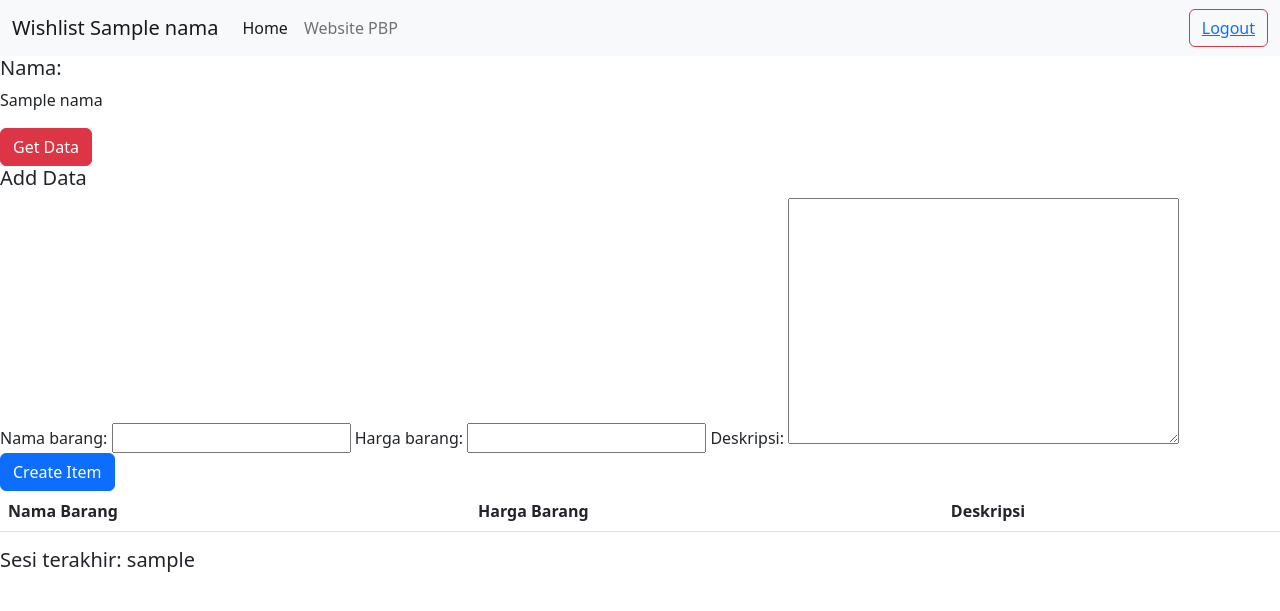
After one commit to AdrianRamadhan27/django_project_pbp, a Django app: template wishlist/templates/wishlist_ajax.html in a window 1280 px wide. The commit adds this page. Shown: the top 611 px of the page. Run offline with Django 4.2, Linux system fonts and the light colour scheme; tables that the repository leaves empty hold one stand-in row (values such as "Sample post"); the template is opened without the code that fills it: values that come from a table or form of the project are taken from there, most other values are stand-ins (such as "Sample title", 1, 10 or a date in 2020); lists and menus that the app fills with data are empty.

Commit message:
Tutorial 5

```diff
--- a/templates/base.html
+++ b/templates/base.html
@@ -9,6 +9,7 @@
   <link href="https://cdn.jsdelivr.net/npm/bootstrap@5.2.1/dist/css/bootstrap.min.css" rel="stylesheet" integrity="sha384-iYQeCzEYFbKjA/T2uDLTpkwGzCiq6soy8tYaI1GyVh/UjpbCx/TYkiZhlZB6+fzT" crossorigin="anonymous">
   {% block meta %}
   {% endblock meta %}
+
 </head>
 
 <body>
--- /dev/null
+++ b/wishlist/forms.py
@@ -0,0 +1,18 @@
+from django import forms
+from wishlist.models import BarangWishlist
+
+
+# creating a form
+class WishlistForm(forms.ModelForm):
+
+    # create meta class
+    class Meta:
+        # specify model to be used
+        model = BarangWishlist
+
+        # specify fields to be used
+        fields = [
+            "nama_barang",
+            "harga_barang",
+            "deskripsi",
+        ]
--- /dev/null
+++ b/wishlist/templates/wishlist_ajax.html
@@ -0,0 +1,76 @@
+{% extends 'base.html' %}
+
+
+
+{% block content %}
+<script src="https://ajax.googleapis.com/ajax/libs/jquery/3.6.0/jquery.min.js"></script>
+<script>
+  $(document).ready(function(){
+    $("button").click(function(){
+      $.getJSON("{% url 'wishlist:show_json' %}", function(data) {
+          var tables = [];
+          $.each(data, function(index, val){
+              var row = [];
+              var nama_barang = String(val.fields.nama_barang);
+              var harga_barang = val.fields.harga_barang;
+              var deskripsi = val.fields.deskripsi;
+              row.push("<td>" + nama_barang + "</td>");
+              row.push("<td>" + harga_barang + "</td>");
+              row.push("<td>" + deskripsi + "</td>");
+              tables.push("<tr>" + row.join("") + "</tr>");
+          });
+          document.getElementById("wishlist").innerHTML = tables.join("");
+      });
+    });
+  });
+</script>
+
+<nav class="navbar navbar-expand-lg bg-light">
+    <div class="container-fluid">
+      <a class="navbar-brand" href="#">Wishlist {{nama}}</a>
+      <button class="navbar-toggler" type="button" data-bs-toggle="collapse" data-bs-target="#navbarSupportedContent" aria-controls="navbarSupportedContent" aria-expanded="false" aria-label="Toggle navigation">
+        <span class="navbar-toggler-icon"></span>
+      </button>
+      <div class="collapse navbar-collapse" id="navbarSupportedContent">
+        <ul class="navbar-nav me-auto mb-2 mb-lg-0">
+          <li class="nav-item">
+            <a class="nav-link active" aria-current="page" href="#">Home</a>
+          </li>
+          <li class="nav-item">
+            <a class="nav-link" href="https://pbp-fasilkom-ui.github.io/ganjil-2023/assignments/tutorial/tutorial-4#pengenalan-bootstrap">Website PBP</a>
+          </li>
+
+        </ul>
+        <button class="btn btn-outline-danger"><a href="{% url 'wishlist:logout' %}">Logout</a></button>
+      </div>
+    </div>
+  </nav>
+
+<h5>Nama: </h5>
+<p>{{nama}}</p>
+
+
+<button  class="btn btn-danger">Get Data</button>
+<h5>Add Data</h5>
+<form method="POST" class="wishlist-form">
+  {% csrf_token %}
+  {{form.as_table}}
+
+  <button type="submit" class="btn btn-primary">Create Item</button>
+</form>
+<table class="table">
+    <thead>
+      <tr>
+        <th scope="col">Nama Barang</th>
+        <th scope="col">Harga Barang</th>
+        <th scope="col">Deskripsi</th>
+      </tr>
+    </thead>
+    <tbody id="wishlist">
+    {% comment %} Tambahkan data di bawah baris ini {% endcomment %}
+
+    </tbody>
+  </table>
+<h5 id="last-login">Sesi terakhir: {{last_login}}</h5>
+
+{% endblock content %}
--- a/wishlist/urls.py
+++ b/wishlist/urls.py
@@ -1,5 +1,5 @@
 from django.urls import path
-from wishlist.views import show_wishlist, show_xml, show_json, show_xml_by_id, show_json_by_id, register, login_user, logout_user
+from wishlist.views import show_wishlist, show_wishlist_ajax, show_xml, show_json, show_xml_by_id, show_json_by_id, register, login_user, logout_user
 
 app_name = 'wishlist'
 
@@ -12,4 +12,5 @@ urlpatterns = [
     path('register/', register, name='register'),
     path('login/', login_user, name='login'),
     path('logout/', logout_user, name='logout'),
+    path('ajax/', show_wishlist_ajax, name='ajax'),
 ]
```
Also changed, not shown: wishlist/views.py (+20 -1 lines).
